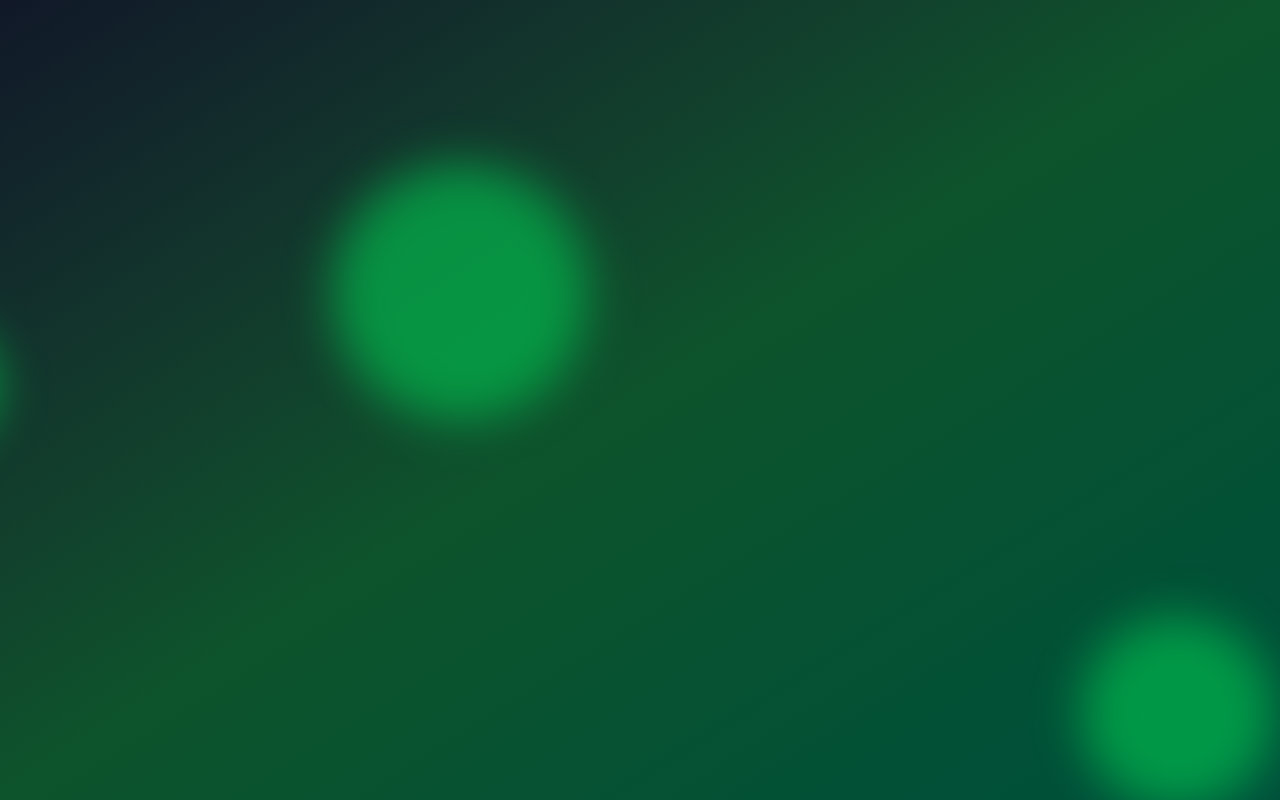
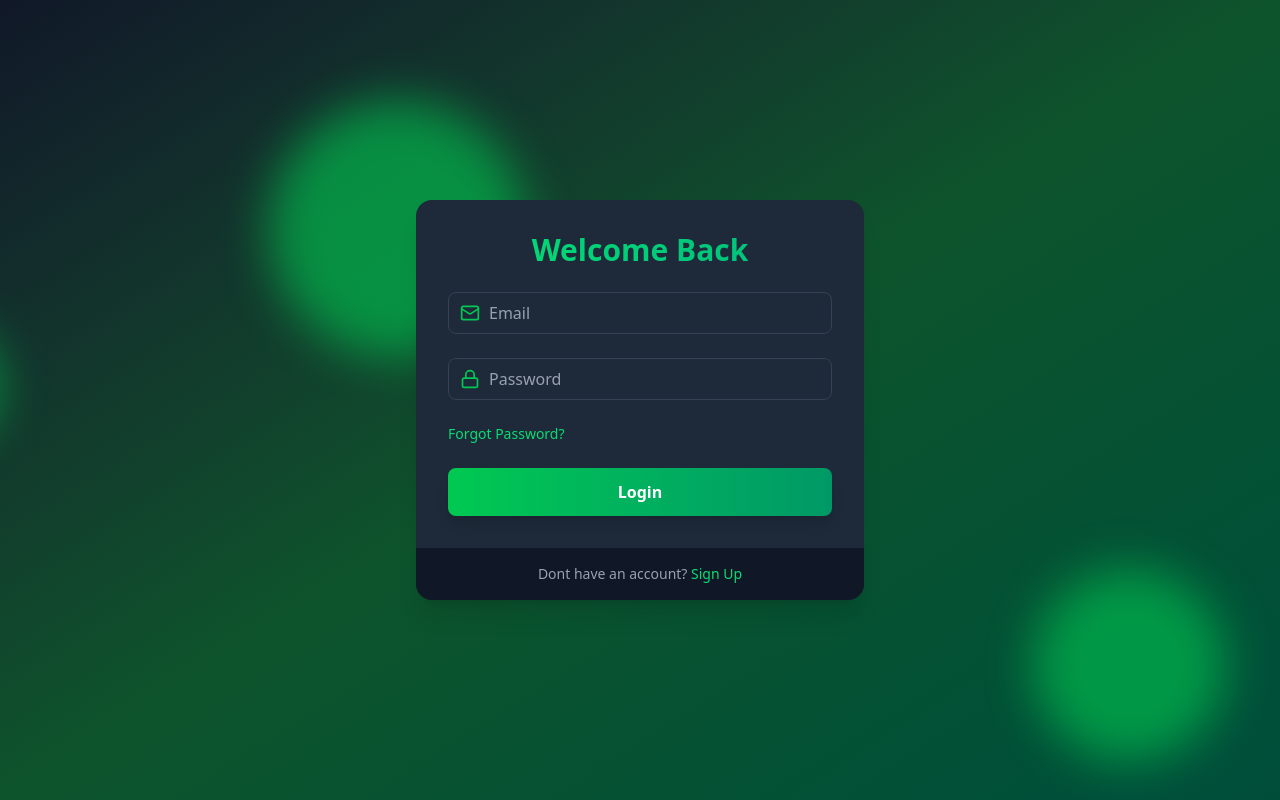
Before and after one commit to Shashwat-Mahajan/Advanced-Auth, a React (Vite) app in the folder Frontend/: page /login in a window 1280 px wide. Built offline with nearby package versions, Linux system fonts and the light colour scheme.

Commit message:
Login Page UI completed

```diff
--- a/Frontend/src/pages/LoginPage.jsx
+++ b/Frontend/src/pages/LoginPage.jsx
@@ -1,11 +1,72 @@
-import React from 'react'
+import { motion } from "framer-motion";
+import React from "react";
+import { useState } from "react";
+import { Mail, Lock, Loader} from "lucide-react";
+import Input from "../components/Input";
+import { Link } from "react-router-dom";
 
 const LoginPage = () => {
+  const [email, setEmail] = useState("");
+  const [password, setPassword] = useState("");
+  const isLoading = false;
+
+  const handleLogin = (e) => {
+    e.preventDefault();
+  };
+
   return (
-    <div>
+    <motion.div
+      initial={{ opacity: 0, y: 20 }}
+      animate={{ opacity: 1, y: 0 }}
+      transition={{ duration: 0.5 }}
+      className="max-w-md w-full bg-gray-800 bg-opacity-50 backdrop-filter backdrop-blur-xl rounded-2xl shadow-xl overflow-hidden"
+    >
+      <div className="p-8">
+        <h2 className="text-3xl font-bold mb-6 text-center bg-gradient-to-r from-green-400 to-emerald-500 text-transparent bg-clip-text">
+          Welcome Back
+        </h2>
+        <form onSubmit={handleLogin}>
+          <Input
+            icon={Mail}
+            type="email"
+            placeholder="Email"
+            value={email}
+            onChange={(e) => setEmail(e.target.value)}
+          />
+          <Input
+            icon={Lock}
+            type="password"
+            placeholder="Password"
+            value={password}
+            onChange={(e) => setPassword(e.target.value)}
+          />
+          <div className="flex items-center mb-6">
+            <Link
+              to="/forgot-password"
+              className="text-sm text-green-400 hover:underline"
+            >
+              Forgot Password?
+            </Link>
+          </div>
+          <motion.button
+            whileHover={{ scale: 1.02 }}
+            whileTap={{ scale: 0.98 }}
+            className="w-full py-3 px-4 bg-gradient-to-r from-green-500 to-emerald-600 text-white font-bold rounded-lg shadow-lg hover:from-green-600 hover:to-emerald-700 focus:outline-none focus:ring-2 focus:ring-green-500 focus:ring-offset-2 focus:ring-offset-gray-900 transition duration-200"
+            disabled={isLoading}
+            type="submit"
+          >
+            {isLoading ? <Loader className="w-6 h-6 animate-spin mx-auto" /> : "Login"}
+          </motion.button>
+        </form>
+      </div>
+      <div className="px-8 py-4 bg-gray-900 bg-opacity-50 flex justify-center">
+        <p className="text-sm text-gray-400">
+          Dont have an account?{" "}
+          <Link to='/signup' className="text-green-400 hover:underline">Sign Up</Link>
+        </p>
+      </div>
+    </motion.div>
+  );
+};
 
-    </div>
-  )
-}
-
-export default LoginPage
+export default LoginPage;
```
